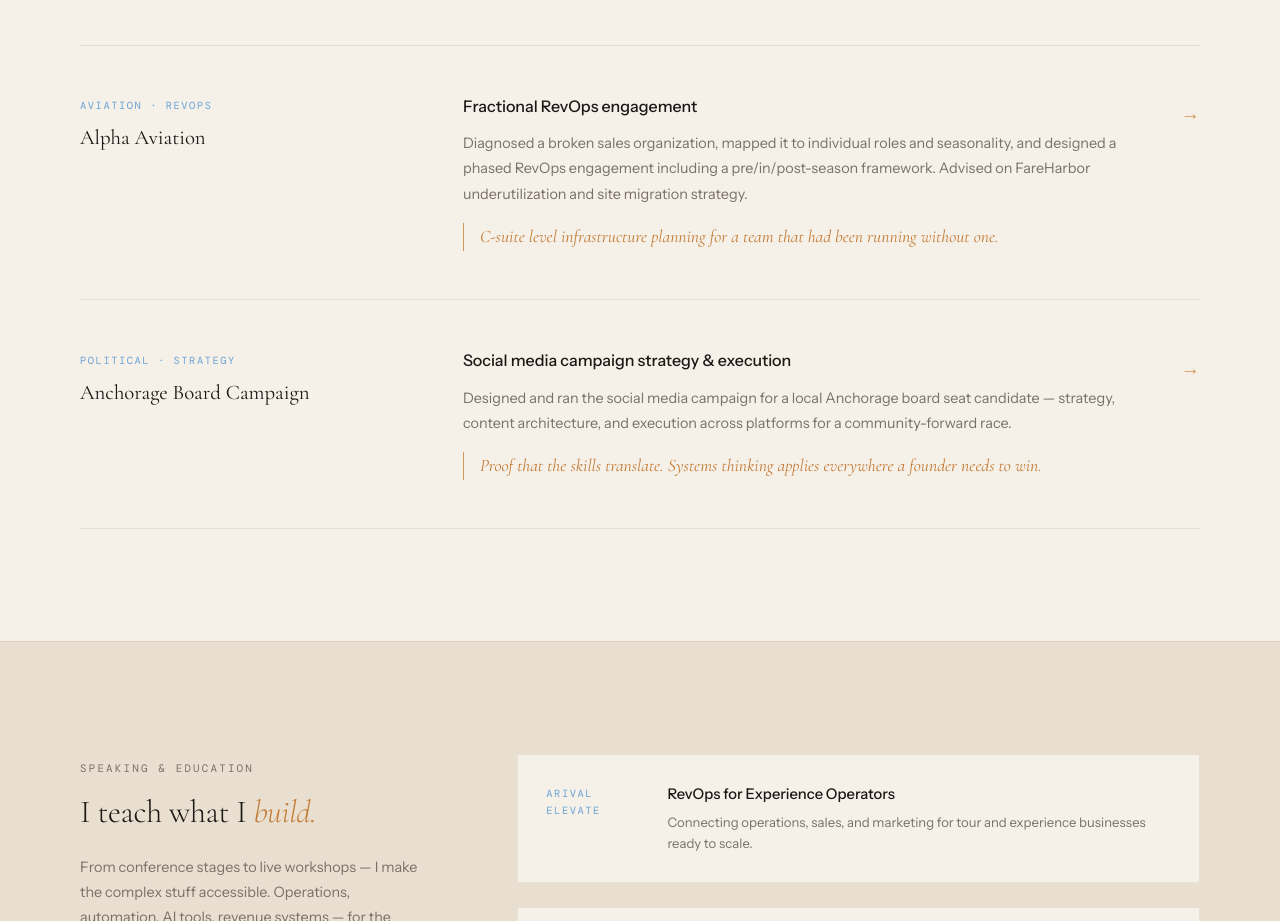
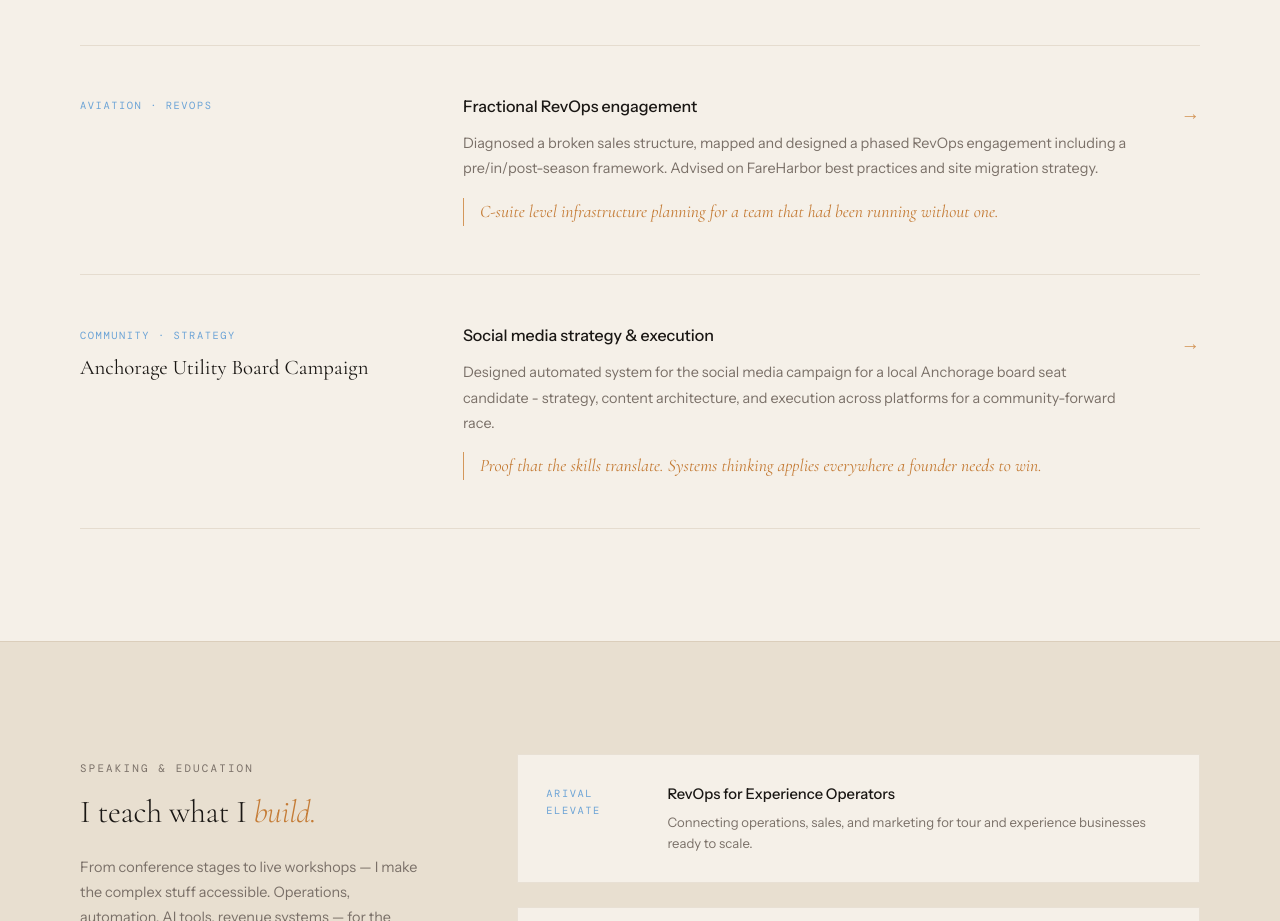
Before and after one commit to chelseawangberg-works/cwportfolio, a plain HTML site: page index.html in a window 1280 px wide. Shown: the part 3425-4346 px from the top of the page. Drawn offline with nearby package versions, Linux system fonts and the light colour scheme; a web font is replaced by a local one.

Commit message:
Update index.html

```diff
--- a/index.html
+++ b/index.html
@@ -1072,11 +1072,10 @@
     <div class="case-study reveal">
       <div class="case-meta">
         <div class="case-industry">Aviation · RevOps</div>
-        <div class="case-client">Alpha Aviation</div>
       </div>
       <div class="case-body">
         <h3>Fractional RevOps engagement</h3>
-        <p>Diagnosed a broken sales organization, mapped it to individual roles and seasonality, and designed a phased RevOps engagement including a pre/in/post-season framework. Advised on FareHarbor underutilization and site migration strategy.</p>
+        <p>Diagnosed a broken sales structure, mapped and designed a phased RevOps engagement including a pre/in/post-season framework. Advised on FareHarbor best practices and site migration strategy.</p>
         <div class="case-result">C-suite level infrastructure planning for a team that had been running without one.</div>
       </div>
       <div class="case-arrow">→</div>
@@ -1084,12 +1083,12 @@
 
     <div class="case-study reveal">
       <div class="case-meta">
-        <div class="case-industry">Political · Strategy</div>
-        <div class="case-client">Anchorage Board Campaign</div>
+        <div class="case-industry">Community · Strategy</div>
+        <div class="case-client">Anchorage Utility Board Campaign</div>
       </div>
       <div class="case-body">
-        <h3>Social media campaign strategy & execution</h3>
-        <p>Designed and ran the social media campaign for a local Anchorage board seat candidate — strategy, content architecture, and execution across platforms for a community-forward race.</p>
+        <h3>Social media strategy & execution</h3>
+        <p>Designed automated system for the social media campaign for a local Anchorage board seat candidate - strategy, content architecture, and execution across platforms for a community-forward race.</p>
         <div class="case-result">Proof that the skills translate. Systems thinking applies everywhere a founder needs to win.</div>
       </div>
       <div class="case-arrow">→</div>
```
